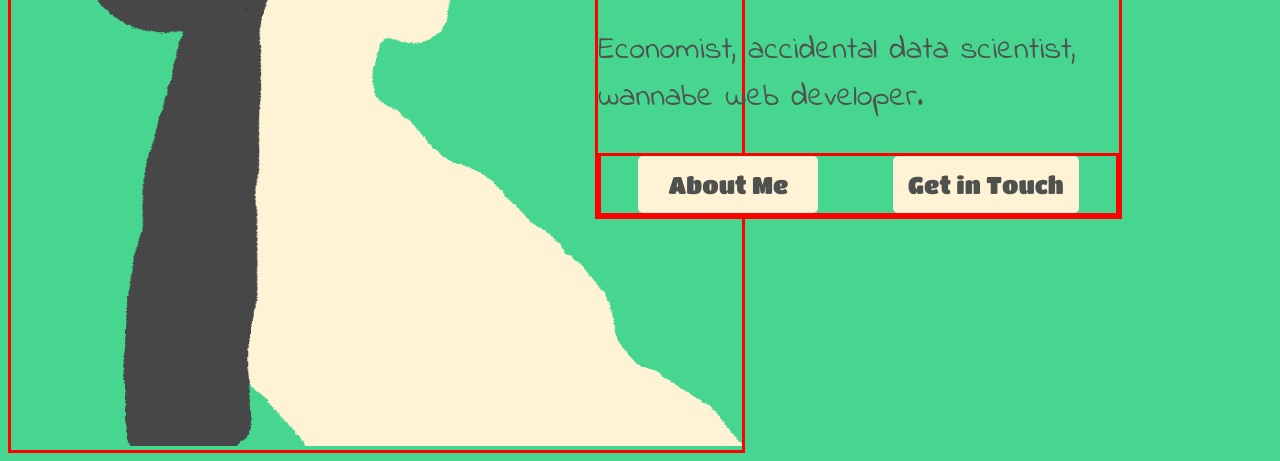
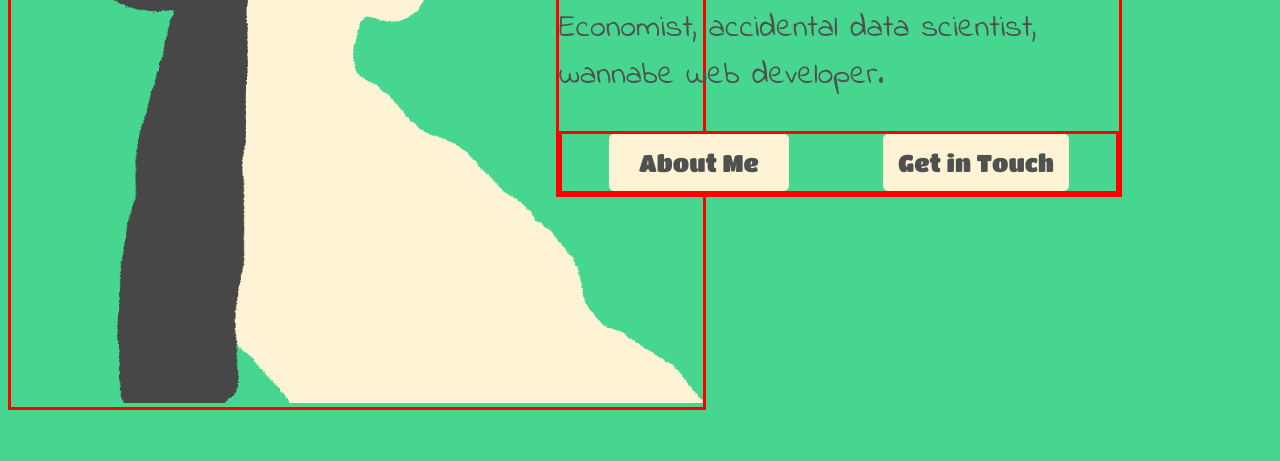
Before and after one commit to viviannevilar/viviannevilar.github.io, a plain HTML site: page index.html in a window 1280 px wide. Shown: the part 377-838 px from the top of the page. After the commit the page ends 800 px from the top, so only its background shows below. Drawn offline with Linux system fonts and the light colour scheme.

```diff
--- a/style-main.css
+++ b/style-main.css
@@ -33,7 +33,8 @@
 div#my-info {
     position: relative;
     left: -150px;
-    width: 540px;
+    min-width: 540px;
+    max-width: 560px;
 }
 
 div#image {
```
Also changed, not shown: about-me.html (+1 -1 lines), contact.html (+1 -1 lines).
